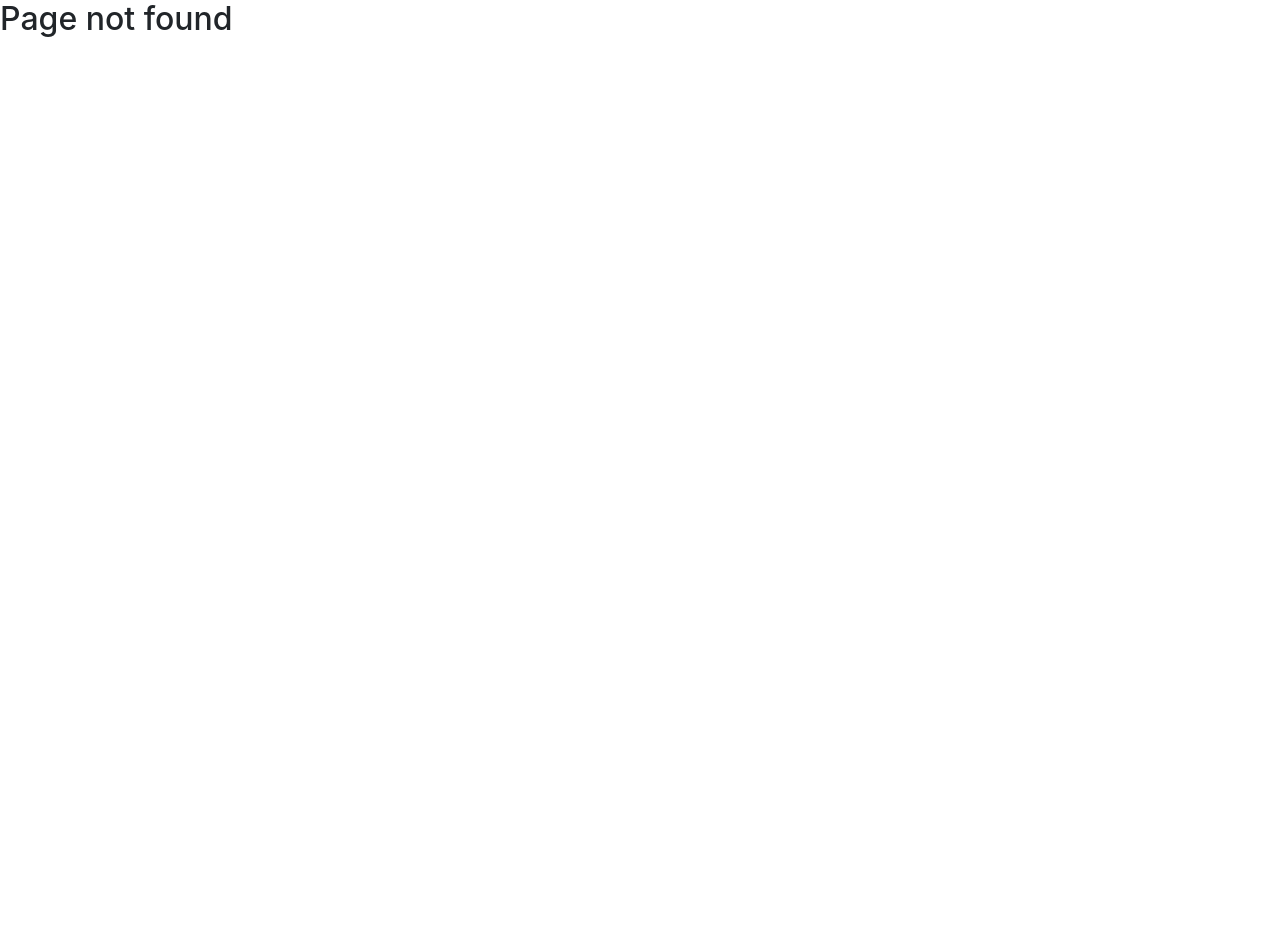
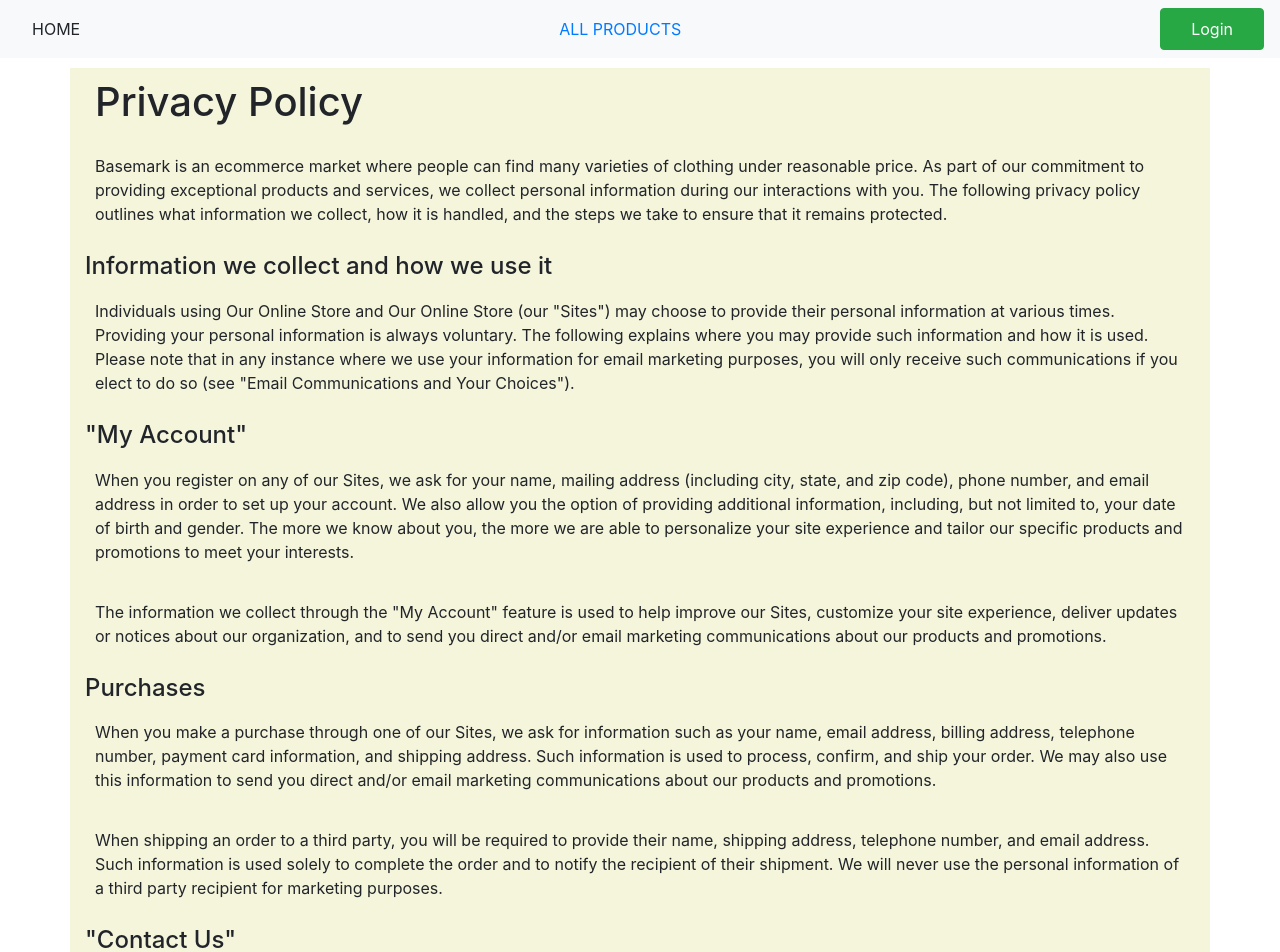
Before and after one commit to basemarksites/basemarkfontend, a React (Create React App) app: page /privacy in a window 1280 px wide. Before the commit this address had no page. Shown: the top 952 px of the page. Before the commit the page ends 800 px from the top, so only its background shows below. Built offline with nearby package versions, Linux system fonts and the light colour scheme.

Commit message:
add privacy policy and FAQ

```diff
--- a/package.json
+++ b/package.json
@@ -7,9 +7,12 @@
     "@fortawesome/free-solid-svg-icons": "^5.13.1",
     "@fortawesome/react-fontawesome": "^0.1.11",
     "@fortawesome/vue-fontawesome": "^0.1.10",
+    "@material-ui/core": "^4.11.0",
+    "@material-ui/lab": "^4.0.0-alpha.56",
     "@testing-library/jest-dom": "^4.2.4",
     "@testing-library/react": "^9.5.0",
     "@testing-library/user-event": "^7.2.1",
+    "autoprefixer": "^9.8.0",
     "axios": "^0.19.2",
     "bootstrap": "^4.5.0",
     "icons": "^1.0.0",
--- a/src/App.css
+++ b/src/App.css
@@ -60,3 +60,14 @@
   padding: 20px;
   box-shadow: 2px 0px 31px #efefef;
 }
+
+.FAQ{
+  background-color:beige;
+  margin: 10px;
+}
+.FAQ p{
+  padding:10px;
+}
+.FAQ h1{
+  padding:10px;
+}
--- a/src/App.js
+++ b/src/App.js
@@ -31,9 +31,11 @@
 import Shoes from './components/view-pages/Shoes';
 import ViewProductDetails from './components/view-pages/ViewProductDetails';
 
-import ProductDetails from './components/view-pages/ProductDetail'
-import SearchedProducts from './components/view-pages/SearchProducts'
+import ProductDetails from './components/view-pages/ProductDetail';
+import SearchedProducts from './components/view-pages/SearchProducts';
 
+import FAQ from './components/FAQ';
+import privacy from './components/privacy';
 function App() {
   return (
     <BrowserRouter>
@@ -65,6 +67,8 @@
         <Route exact path='/navigation' component={Navigation} />
         <Route exact path='/navigationbar' component={NavigationBar} />
         <Route exact path='/footer' component={Footerpage} />
+        <Route exact path='/FAQ' component={FAQ} />
+        <Route exact path='/privacy' component={privacy} />
 
         <Route exact path='/home' component={Homepage} />
 
--- /dev/null
+++ b/src/components/FAQ.js
@@ -0,0 +1,44 @@
+import React, { Component } from 'react'
+import {Container} from 'reactstrap'
+import Navbar from './NavigationBar'
+import Footer from './Footer'
+
+
+export default class FAQ extends Component {
+    render() {
+        return (
+            <div>
+                <Navbar></Navbar>
+
+            <Container className="FAQ">
+                <h1>FAQ</h1>
+
+        <p>
+        Q1: Do I need to pay the sales tax?<br></br>
+        No, there is no sales tax on our site.
+        </p>
+        <p>
+        Q2: What are the accepted payment methods?<br></br>
+        We accept Credit Cards (only Visa), Western Union and Bank Transfer And hand cash.
+        </p>
+        <p>
+        Q3: Do you accept international orders?<br></br>
+        Yes, we accept orders from Australia, Belgium, Canada, Denmark, Finland, France, Germany , Greece, Greenland, Hong Kong, Ireland, Japan, Korea, Luxemburg, Malaysia, New Zealand, Norway, Portugal, Spain, Sweden, Switzerland, Taiwan, United Kingdom and the United Stated directly though our website. If your country or area is not in the list, contact us. We can ship your order almost anywhere in the world.
+        </p>
+        <p>
+        Q4: What should I do if I am getting an error when I pay with my credit card?<br></br>
+        If you are trying to checkout using credit card as your payment method but receiving an error, please go back and place an order again, your previous orders placed without payment should be cancelled within 24 hours. Please check with your credit card company to verify that your card is in good standing, if your three orders or more did not go through, please contact us for assistance.
+        </p>
+        <p>
+         Q5: What would happen if my order did not go through but my credit card charged?<br></br>
+        If you did not receive an order confirmation number within 24-48 hours, your order was not completed. If your credit card is charged for the unsuccessful order, we will return funds to your credit card account. The refund will appear on to your credit card account within 24-48 hours, depending your credit card company’s processing time. All successful orders that receive an order confirmation number will be charged when the item is shipped from our warehouse.
+        </p>
+
+
+
+</Container>
+<Footer></Footer>
+            </div>
+        )
+    }
+}
--- a/src/components/Footer.js
+++ b/src/components/Footer.js
@@ -1,6 +1,7 @@
 import React, { Component } from 'react'
 import basemark from './assets/basemarklogo.png'
 import { FontAwesomeIcon } from '@fortawesome/react-fontawesome'
+import {Link} from 'react-router-dom'
 
 export default class Footer extends Component {
     render() {
@@ -15,13 +16,18 @@
                             <div className="col-12 col-sm-6 col-md-4">
                                 <div className="single-footer-widget mb-80">
 
-                                            {/* logo */}
 
-                <img src={basemark} className="footer-logo" alt="basemark_icon" style={{ margin: '0px 0px 0px 100px' }} height='40px'  />
 
-                                           <p className="mb-30" >We would love to serve you and let you enjoy your experience at basemark.</p>
+                <div className="footer-menu"  />
+
+                                           <h4 className="mb-30" >Footer Menu</h4>
+                                           <a href="/FAQ" >FAQ</a><br></br>
+
+                                           <a href="/privacy" >Privacy Policy</a>
+
 
                                            <div className="copywrite-text">
+                                               <div><link></link></div>
                                                <p>
                                                Copyright &copy;<script>document.write(new Date().getFullYear());</script>
                                                 All rights reserved |  <i class="fa fa-heart-o" aria-hidden="true"></i> by Agile Team
--- /dev/null
+++ b/src/components/privacy.js
@@ -0,0 +1,58 @@
+import React, { Component } from 'react'
+import {Container} from 'reactstrap'
+import Navbar from './NavigationBar'
+import Footer from './Footer'
+
+export default class privacy extends Component {
+    render() {
+        return (
+            <div>
+            <Navbar></Navbar>
+            <Container className="FAQ">
+                <h1>Privacy Policy</h1>
+                <p>Basemark is an ecommerce market where people can find many varieties of clothing under reasonable price.
+                As part of our commitment to providing exceptional products and services, we collect personal information during our interactions with you. The following privacy policy outlines what information we collect, how it is handled, and the steps we take to ensure that it remains protected.</p>
+                <h4>Information we collect and how we use it </h4>
+
+                    <p>Individuals using Our Online Store and Our Online Store (our "Sites") may choose to provide their personal information at various times. Providing your personal information is always voluntary. The following explains where you may provide such information and how it is used. Please note that in any instance where we use your information for email marketing purposes, you will only receive such communications if you elect to do so (see "Email Communications and Your Choices").</p>
+
+
+                <h4> "My Account"</h4>
+                    <p>When you register on any of our Sites, we ask for your name, mailing address (including city, state, and zip code), phone number, and email address in order to set up your account. We also allow you the option of providing additional information, including, but not limited to, your date of birth and gender. The more we know about you, the more we are able to personalize your site experience and tailor our specific products and promotions to meet your interests.</p>
+
+                    <p>The information we collect through the "My Account" feature is used to help improve our Sites, customize your site experience, deliver updates or notices about our organization, and to send you direct and/or email marketing communications about our products and promotions.</p>
+
+
+
+                <h4>Purchases</h4>
+                    <p>When you make a purchase through one of our Sites, we ask for information such as your name, email address, billing address, telephone number, payment card information, and shipping address. Such information is used to process, confirm, and ship your order. We may also use this information to send you direct and/or email marketing communications about our products and promotions.</p>
+
+                    <p>When shipping an order to a third party, you will be required to provide their name, shipping address, telephone number, and email address. Such information is used solely to complete the order and to notify the recipient of their shipment. We will never use the personal information of a third party recipient for marketing purposes.</p>
+
+
+                <h4>"Contact Us"</h4>
+                <p>If you choose to communicate using the "Contact Us" feature, we will ask for your name, email address, and telephone number. We use this information to respond to your inquiry and to assist you in navigating our Sites.</p>
+
+
+                <h4>Surveys and Contests</h4>
+                    <p>We may, on occasion, request information from you using surveys, sweepstakes, or other like contests. Your participation is never required. If you choose to participate, we may ask for your name, mailing address, email address, and/or telephone number. We use this information to administer the relevant survey or contest and for award notification purposes, as applicable. We may also use the information to provide you with direct and/or email marketing communications about our products and promotions.</p>
+
+                    <p>  Product Ratings and Reviews Users of our Sites may provide ratings and reviews about our products. To submit a review, you must first create and/or access your shoes account. Because we are able to associate you with the review you are submitting, we may use information in your review to personalize your site experience and tailor our product offerings to meet your interests.</p>
+                    <p>  Visitors When you choose to browse our Sites as a visitor, we gather only non-personally identifiable information from you, as outlined in the "Cookies and Other Web Applications" section of this policy.</p>
+
+
+
+                <h4>Cookies and other web applications</h4>
+
+                    <p>Our Online Store uses cookies and other technologies for remarketing purposes and to better understand the needs and wants of our customers. Cookies are small data text files which are automatically transferred from our Sites to your computer’s hard drive for identification purposes. Cookies allow us to recognize your web browser every time you visit, so that we can personalize your experience and identify the areas of our Sites which are most relevant to you.</p>
+
+                    <p>We also uses cookies to collect aggregate data about our customer base. Through the use of cookies, we are able to track which parts of our Sites are most popular, where our visitors are going, and how much time they spend there. Such information helps us to provide you with improved services and a better overall site experience.</p>
+
+                    <p> If you would prefer not to accept cookies from our Sites or any others, you can modify your browser preferences to refuse them. In order to do so, please refer to your browser’s "help" section.</p>
+               </Container>
+            <Footer></Footer>
+            </div>
+
+        )
+    }
+}
--- a/src/footer.css
+++ b/src/footer.css
@@ -33,7 +33,7 @@
     .single-footer-widget .social-info a {
       display: inline-block;
       font-size: 18px;
-      color: #ffffff;
+      color:#ffffff;
       width: 40px;
       height: 40px;
       border-radius: 50%;
```
Also changed, not shown: 1 other file (tests, documents, lock files or other folders).
